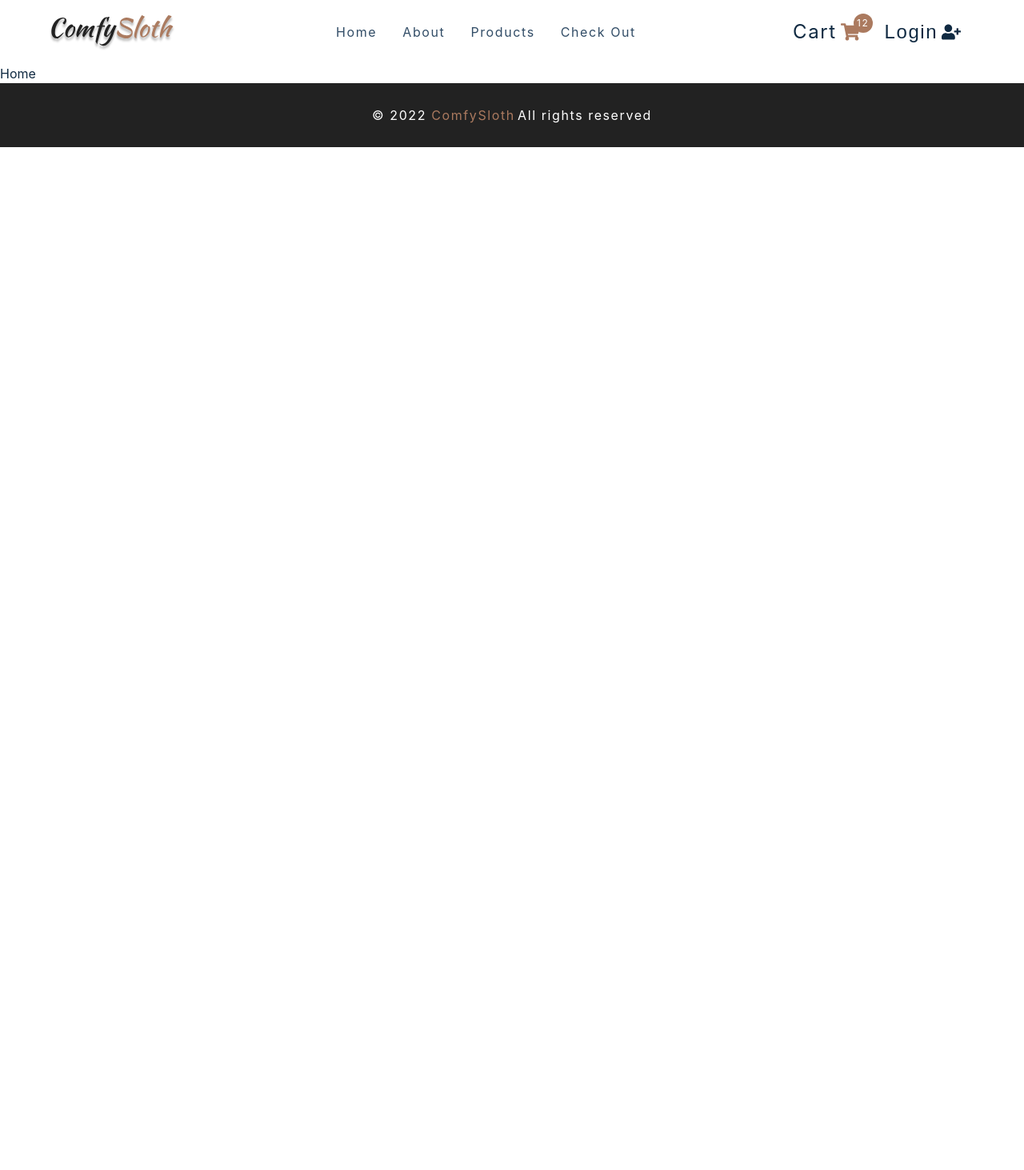
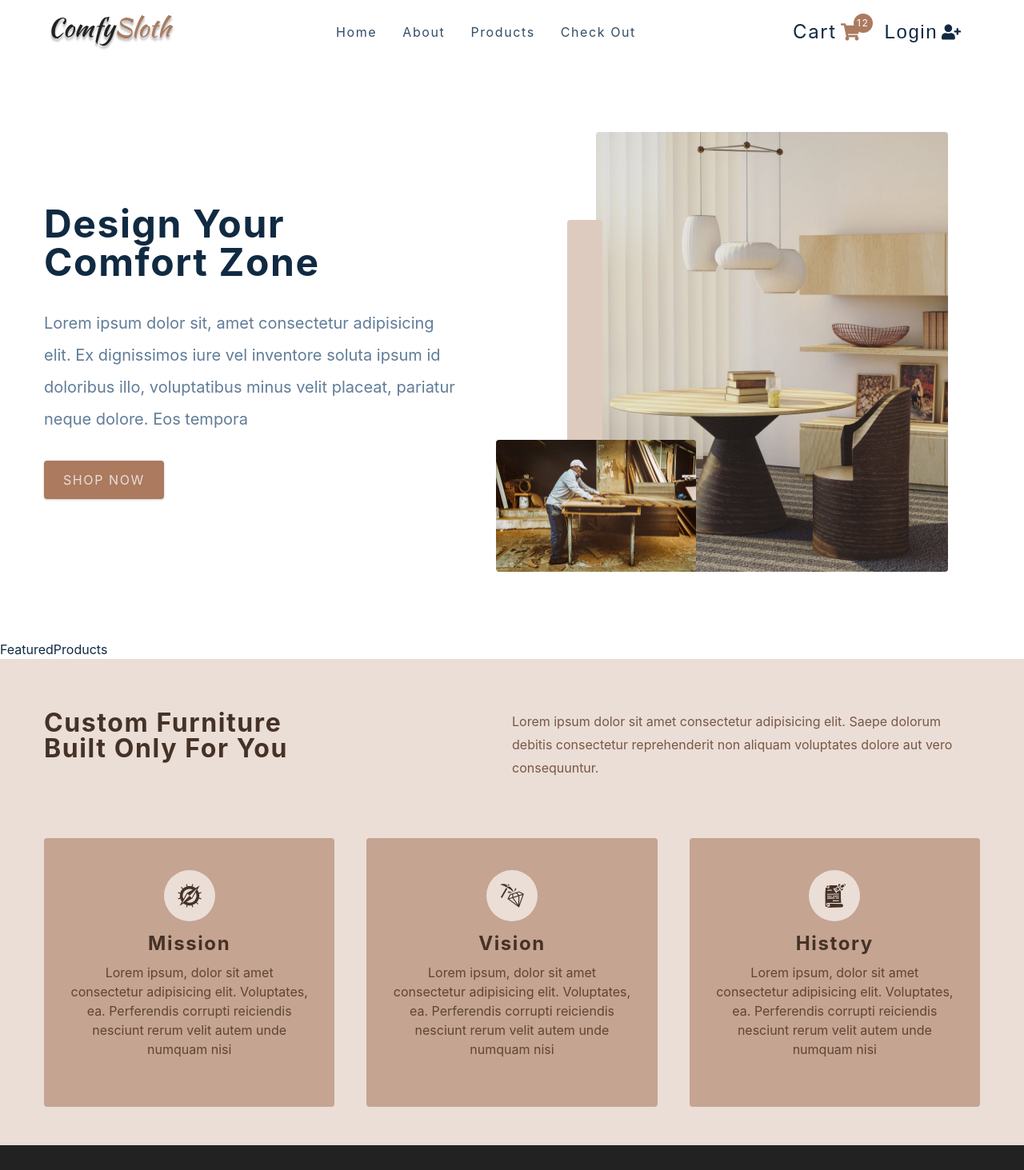
Before and after one commit to G-Mursalin/comfy-sloth-front-end, a React (Create React App) app: page / in a window 1280 px wide. Shown: the top 1463 px of the page at 80% size. Before the commit the page ends 800 px from the top, so only its background shows below. Built offline with nearby package versions, Linux system fonts and the light colour scheme.

Commit message:
hero section and services section added

```diff
--- /dev/null
+++ b/src/components/Home/FeaturedProducts/FeaturedProducts.js
@@ -0,0 +1,9 @@
+// React
+import React from "react";
+// CSS
+import styles from "./FeaturedProducts.module.css";
+const FeaturedProducts = () => {
+  return <div>FeaturedProducts</div>;
+};
+
+export default FeaturedProducts;
--- /dev/null
+++ b/src/components/Home/FeaturedProducts/FeaturedProducts.module.css
@@ -0,0 +1,23 @@
+.wrapper {
+  background: var(--clr-grey-10);
+}
+
+.featured {
+  margin: 4rem auto;
+  display: grid;
+  gap: 2.5rem;
+}
+.featured img {
+  height: 225px;
+}
+.btn {
+  display: block;
+  width: 148px;
+  margin: 0 auto;
+  text-align: center;
+}
+@media (min-width: 576px) {
+  .featured {
+    grid-template-columns: repeat(auto-fit, minmax(360px, 1fr));
+  }
+}
--- /dev/null
+++ b/src/components/Home/Hero/Hero.js
@@ -0,0 +1,40 @@
+// React
+import React from "react";
+// React Router
+import { Link } from "react-router-dom";
+// Images
+import heroBcg from "./../../../assets/hero-bcg.jpeg";
+import heroBcg2 from "./../../../assets/hero-bcg-2.jpeg";
+// CSS
+import styles from "./Hero.module.css";
+const Hero = () => {
+  return (
+    <section className={`${styles.wrapper} section-center`}>
+      <article className="content">
+        <h1>
+          design your
+          <br />
+          comfort zone
+        </h1>
+        <p>
+          Lorem ipsum dolor sit, amet consectetur adipisicing elit. Ex
+          dignissimos iure vel inventore soluta ipsum id doloribus illo,
+          voluptatibus minus velit placeat, pariatur neque dolore. Eos tempora
+        </p>
+        <Link to="/products" className={`btn ${styles["hero-btn"]}`}>
+          shop now
+        </Link>
+      </article>
+      <article className={styles["img-container"]}>
+        <img src={heroBcg} alt="table" className={styles["main-img"]} />
+        <img
+          src={heroBcg2}
+          alt="person working"
+          className={styles["accent-img"]}
+        />
+      </article>
+    </section>
+  );
+};
+
+export default Hero;
--- /dev/null
+++ b/src/components/Home/Hero/Hero.module.css
@@ -0,0 +1,66 @@
+.wrapper {
+  min-height: 60vh;
+  display: grid;
+  place-items: center;
+}
+.wrapper h1 {
+  font-size: 3rem;
+}
+.wrapper .img-container {
+  display: none;
+}
+
+.wrapper p {
+  line-height: 2;
+  max-width: 45em;
+  margin-bottom: 2rem;
+  color: var(--clr-grey-5);
+  font-size: 1rem;
+}
+@media (min-width: 992px) {
+  .wrapper {
+    height: calc(100vh - 5rem);
+    grid-template-columns: 1fr 1fr;
+    gap: 8rem;
+  }
+  .wrapper h1 {
+    margin-bottom: 2rem;
+    font-size: 3rem;
+  }
+  .wrapper p {
+    font-size: 1.25rem;
+  }
+  .hero-btn {
+    padding: 0.75rem 1.5rem;
+    font-size: 1rem;
+  }
+  .wrapper .img-container {
+    display: block;
+    position: relative;
+  }
+  .wrapper .main-img {
+    width: 100%;
+    height: 550px;
+    border-radius: var(--radius);
+    display: block;
+    object-fit: cover;
+  }
+  .wrapper .accent-img {
+    position: absolute;
+    bottom: 0;
+    left: 0;
+    width: 250px;
+    transform: translateX(-50%);
+    border-radius: var(--radius);
+  }
+  .wrapper .img-container::before {
+    content: "";
+    position: absolute;
+    width: 10%;
+    height: 80%;
+    background: var(--clr-primary-9);
+    bottom: 0%;
+    left: -8%;
+    border-radius: var(--radius);
+  }
+}
--- a/src/components/Home/Home.js
+++ b/src/components/Home/Home.js
@@ -1,8 +1,17 @@
 // React
 import React from "react";
-
+// Components
+import Hero from "./Hero/Hero";
+import FeaturedProducts from "./FeaturedProducts/FeaturedProducts";
+import Services from "./Services/Services";
 const Home = () => {
-  return <div>Home </div>;
+  return (
+    <main>
+      <Hero />
+      <FeaturedProducts />
+      <Services />
+    </main>
+  );
 };
 
 export default Home;
--- /dev/null
+++ b/src/components/Home/Services/Services.js
@@ -0,0 +1,58 @@
+// React
+import React from "react";
+// CSS
+import styles from "./Services.module.css";
+// React Icons
+import { GiCompass, GiDiamondHard, GiStabbedNote } from "react-icons/gi";
+const services = [
+  {
+    id: 1,
+    icon: <GiCompass />,
+    title: "mission",
+    text: "Lorem ipsum, dolor sit amet consectetur adipisicing elit. Voluptates, ea. Perferendis corrupti reiciendis nesciunt rerum velit autem unde numquam nisi",
+  },
+  {
+    id: 2,
+    icon: <GiDiamondHard />,
+    title: "vision",
+    text: "Lorem ipsum, dolor sit amet consectetur adipisicing elit. Voluptates, ea. Perferendis corrupti reiciendis nesciunt rerum velit autem unde numquam nisi",
+  },
+  {
+    id: 3,
+    icon: <GiStabbedNote />,
+    title: "history",
+    text: "Lorem ipsum, dolor sit amet consectetur adipisicing elit. Voluptates, ea. Perferendis corrupti reiciendis nesciunt rerum velit autem unde numquam nisi",
+  },
+];
+const Services = () => {
+  return (
+    <section className={styles.wrapper}>
+      <div className="section-center">
+        <article className={styles.header}>
+          <h3>
+            custom furniture <br /> built only for you
+          </h3>
+          <p>
+            Lorem ipsum dolor sit amet consectetur adipisicing elit. Saepe
+            dolorum debitis consectetur reprehenderit non aliquam voluptates
+            dolore aut vero consequuntur.
+          </p>
+        </article>
+        <div className={styles["services-center"]}>
+          {services.map((service) => {
+            const { id, icon, title, text } = service;
+            return (
+              <article key={id} className={styles.service}>
+                <span className="icon">{icon}</span>
+                <h4>{title}</h4>
+                <p>{text}</p>
+              </article>
+            );
+          })}
+        </div>
+      </div>
+    </section>
+  );
+};
+
+export default Services;
--- /dev/null
+++ b/src/components/Home/Services/Services.module.css
@@ -0,0 +1,64 @@
+.wrapper {
+  padding: 5rem 0;
+  background: var(--clr-primary-10);
+}
+.wrapper h3,
+.wrapper h4 {
+  color: var(--clr-primary-1);
+  text-transform: capitalize;
+}
+
+.header h3 {
+  margin-bottom: 2rem;
+}
+.header p {
+  margin-bottom: 0;
+  line-height: 1.8;
+  color: var(--clr-primary-3);
+}
+.services-center {
+  margin-top: 4rem;
+  display: grid;
+  gap: 2.5rem;
+}
+.service {
+  background: var(--clr-primary-7);
+  text-align: center;
+  padding: 2.5rem 2rem;
+  border-radius: var(--radius);
+}
+.service p {
+  color: var(--clr-primary-2);
+}
+.service span {
+  width: 4rem;
+  height: 4rem;
+  display: grid;
+  margin: 0 auto;
+  place-items: center;
+  margin-bottom: 1rem;
+  border-radius: 50%;
+  background: var(--clr-primary-10);
+  color: var(--clr-primary-1);
+}
+.service svg {
+  font-size: 2rem;
+}
+@media (min-width: 992px) {
+  .header {
+    display: grid;
+    grid-template-columns: 1fr 1fr;
+    padding-top: 4rem;
+  }
+}
+@media (min-width: 576px) {
+  .services-center {
+    grid-template-columns: repeat(auto-fit, minmax(360px, 1fr));
+  }
+}
+@media (min-width: 1280px) {
+  .wrapper {
+    padding: 0;
+    padding-bottom: 3rem;
+  }
+}
```
